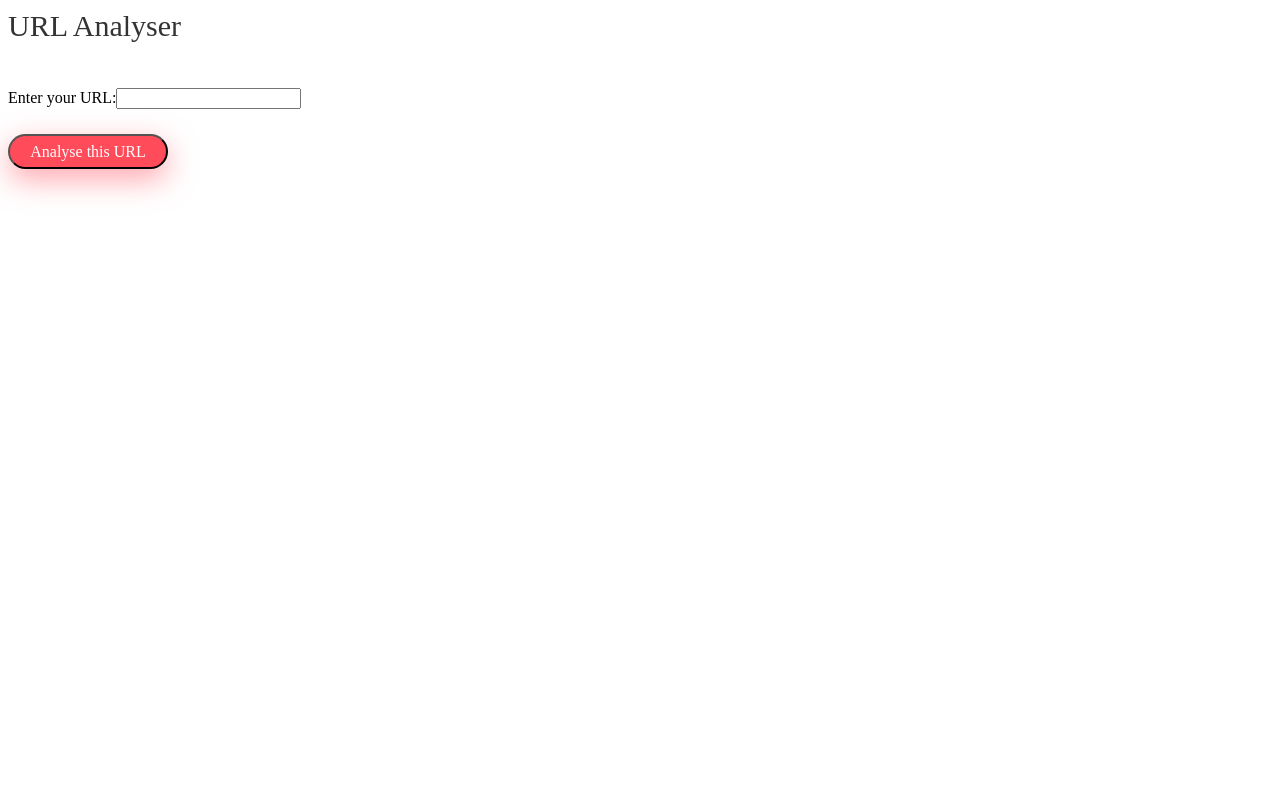
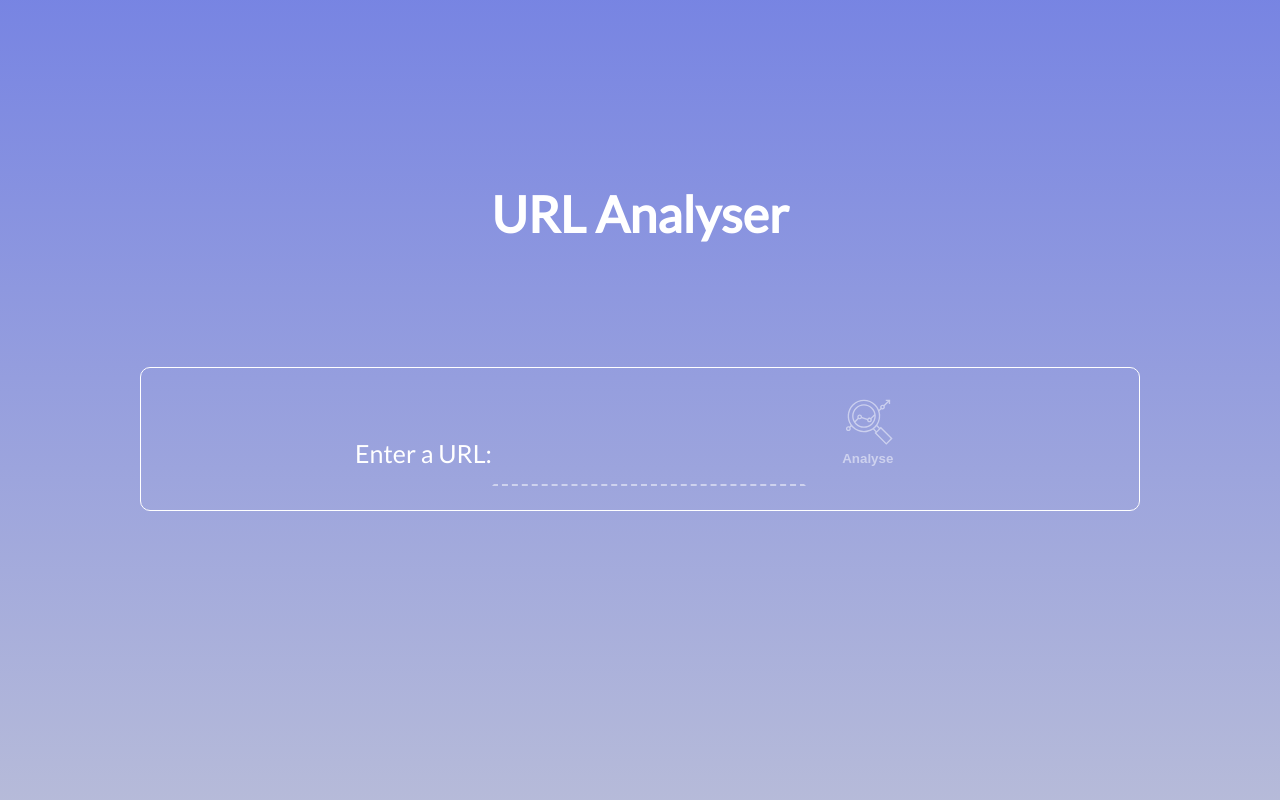
Before and after one commit to loney7/URL-Analyser-REST-Backend-with-python-and-django, a Django app: page /index/analyse/ in a window 1280 px wide. Run offline with Django 3.2, Linux system fonts and the light colour scheme.

Commit message:
HTML changes

```diff
--- a/my_project/forms.py
+++ b/my_project/forms.py
@@ -1,4 +1,4 @@
 from django import forms
 
 class Form(forms.Form):
-    address = forms.URLField(label = 'Enter your URL')
+    address = forms.URLField(label = 'Enter a URL')
--- a/my_project/templates/form.html
+++ b/my_project/templates/form.html
@@ -2,96 +2,162 @@
 <head>
     <meta charset="UTF-8">
     <title>URL Analyser</title>
-    <style>
-
-.contact100-form {
-  width: 100%;
-  display: -webkit-box;
-  display: -webkit-flex;
-  display: -moz-box;
-  display: -ms-flexbox;
-  display: flex;
-  flex-wrap: wrap;
-  justify-content: space-between;
-  padding-bottom: 68px;
+	<link href='https://fonts.googleapis.com/css?family=Lato' rel='stylesheet' type='text/css'>
+	<style>
+	body {
+  font-family: 'Lato', georgia;
+  font-size: 25px;
+  color: rgba(255, 255, 255, 1);
+  background: linear-gradient(to top, #b0b5d6ec, #6c7ae0eb);
+  text-align: center;
+  font-weight: 300;
+  -webkit-font-smoothing: antialiased;
 }
 
-.contact100-form-title {
-  display: block;
-  width: 100%;
-  font-family: Poppins-Bold;
-  font-size: 30px;
-  color: #333333;
-  line-height: 1.2;
-  text-align: left;
-  padding-bottom: 44px;
+#form {
+  max-width: 90%;
+  margin: 0 auto;
 }
 
-.contact100-form-btn {
-  display: -webkit-box;
-  display: -webkit-flex;
-  display: -moz-box;
-  display: -ms-flexbox;
-  display: flex;
-  justify-content: center;
-  align-items: center;
-  padding: 0 20px;
-  min-width: 160px;
-  height: 35px;
-  background-color: #ff4b5a;
-  border-radius: 25px;
-
-  font-family: Poppins-Medium;
-  font-size: 16px;
-  color: #fff;
-  line-height: 1.2;
-
-  -webkit-transition: all 0.4s;
-  -o-transition: all 0.4s;
-  -moz-transition: all 0.4s;
-  transition: all 0.4s;
-
-  box-shadow: 0 10px 30px 0px rgba(255, 75, 90, 0.5);
-  -moz-box-shadow: 0 10px 30px 0px rgba(255, 75, 90, 0.5);
-  -webkit-box-shadow: 0 10px 30px 0px rgba(255, 75, 90, 0.5);
-  -o-box-shadow: 0 10px 30px 0px rgba(255, 75, 90, 0.5);
-  -ms-box-shadow: 0 10px 30px 0px rgba(255, 75, 90, 0.5);
+label {
+  font-weight: 400;
+  cursor: pointer;
 }
 
-.contact100-form-btn:hover {
-  background-color: #333333;
-  box-shadow: 0 10px 30px 0px rgba(51, 51, 51, 0.5);
-  -moz-box-shadow: 0 10px 30px 0px rgba(51, 51, 51, 0.5);
-  -webkit-box-shadow: 0 10px 30px 0px rgba(51, 51, 51, 0.5);
-  -o-box-shadow: 0 10px 30px 0px rgba(51, 51, 51, 0.5);
-  -ms-box-shadow: 0 10px 30px 0px rgba(51, 51, 51, 0.5);
+textarea,
+input {
+  border: none;
+  outline: none;
+  border-radius: 0;
+  text-align: center;
+  background: none;
+  font-weight: 700;
+  font-family: 'Lato', georgia;
+  font-size: 25px;
+  color: rgba(255, 255, 255, 1);
+  max-width: 90%;
+  padding: 1rem;
+  border: 2px dashed rgba(255, 255, 255, 0);
+  box-sizing: border-box;
+  cursor: text;
 }
 
-.container-contact100-form-btn {
-  width: 100%;
-  display: -webkit-box;
-  display: -webkit-flex;
-  display: -moz-box;
-  display: -ms-flexbox;
-  display: flex;
-  flex-wrap: wrap;
-  margin-top: 25px;
+textarea {
+  text-align: left;
+  resize: none;
+  width: 90%;
+  border-color: rgba(255, 255, 255, 0)
 }
 
-    </style>
+textarea:focus {
+  background-color: rgba(255, 255, 255, 0.2);
+  border: 2px dashed rgba(255, 255, 255, 1);
+}
+
+textarea:focus:required:valid {
+  border: 2px solid rgba(255, 255, 255, 0);
+  border-bottom: 2px solid rgba(255, 255, 255, 0.2);
+}
+
+textarea:required:valid {
+  border-bottom: 2px solid rgba(255, 255, 255, 0.2);
+}
+
+input {
+  border-bottom: 2px dashed rgba(255, 255, 255, 0.5);
+}
+
+input:required,
+textarea:required {
+  border-bottom: 2px dashed rgba(255, 255, 255, 0.5);
+}
+
+input:focus {
+  border-bottom: 2px dashed rgba(255, 255, 255, 1);
+  background-color: rgba(255, 255, 255, 0.2);
+}
+
+input:required:valid {
+  border-bottom: 2px solid rgba(255, 255, 255, 0.2);
+}
+
+input:required:invalid {
+  color: rgba(255, 255, 255, 0.5);
+}
+
+::-webkit-input-placeholder {
+  text-align: center;
+  color: rgba(255, 255, 255, 0.4);
+  font-style: italic;
+  font-weight: 400;
+}
+
+:-ms-input-placeholder {
+  text-align: center;
+  color: rgba(255, 255, 255, 0.4);
+  font-style: italic;
+  font-weight: 400;
+}
+
+.expanding {
+  vertical-align: top;
+}
+
+.send-icn {
+  fill: rgba(255, 255, 255, 1);
+  opacity: 0.5;
+}
+
+.send-icn:hover {
+  cursor: pointer;
+  opacity: 1;
+}
+
+button {
+  background: none;
+  border: none;
+  outline: none;
+  margin: 2vmax;
+}
+
+button:hover h4 {
+  text-decoration-color: black;
+  opacity: 1;
+}
+
+h4 {
+	color: white;
+	margin-top: 5px;
+ 	display: block;
+ 	opacity: 0.5;
+}
+
+</style>
 </head>
 <body>
-<div align="center">
-<form method="POST" action="" class="contact100-form">
-		<span class="contact100-form-title">URL Analyser</span>
-
-			<div>{% csrf_token %}{{form}}</div>
-			<div class="container-contact100-form-btn">
-				<button class="contact100-form-btn" type="submit">
-					<span>Analyse this URL</span>
-				</button>
-			</div>
-</form>
+<div style="  position: absolute;
+  margin: auto;
+  top: 0;
+  right: 0;
+  bottom: 0;
+  left: 0;
+  width: 1000px;
+  height: 500px;">
+	<h1>URL Analyser</h1><br><br><br>
+	<div style="border:1px solid white; border-radius: 10px;">
+		<form id="form" method= "POST">
+		  <!--<label for="url">Enter a URL</label>-->
+		  <!--<input type="url" name="url" id="url" placeholder="" required>-->
+			{% csrf_token %}{{form}}
+		  <button type="submit">
+				<svg class="send-icn" viewBox="0 0 30 30">
+					<path d="M17.791 7.442c-1.309-1.309-3.049-2.029-4.899-2.029s-3.591 0.72-4.899 2.029c-2.701 2.701-2.701 7.097 0 9.798 1.309 1.309 3.049 2.029 4.899 2.029s3.59-0.72 4.899-2.029c1.309-1.309 2.029-3.049 2.029-4.899s-0.72-3.59-2.029-4.899zM8.551 8c1.159-1.159 2.701-1.798 4.341-1.798s3.181 0.639 4.341 1.798c0.915 0.915 1.506 2.069 1.714 3.32l-2.151 2.103c-0.204-0.115-0.439-0.181-0.689-0.181-0.487 0-0.916 0.249-1.169 0.626l-3.161-0.992c0-0.009 0.001-0.018 0.001-0.028 0-0.775-0.631-1.406-1.406-1.406s-1.406 0.631-1.406 1.406c0 0.253 0.068 0.491 0.186 0.697l-1.658 1.719c-1.258-2.327-0.906-5.301 1.058-7.265zM16.725 14.648c0 0.34-0.277 0.617-0.617 0.617s-0.617-0.277-0.617-0.617c0-0.34 0.277-0.617 0.617-0.617s0.617 0.277 0.617 0.617zM10.989 12.849c0 0.34-0.277 0.617-0.617 0.617s-0.617-0.277-0.617-0.617 0.277-0.617 0.617-0.617c0.34 0 0.617 0.277 0.617 0.617zM17.233 16.682c-1.159 1.159-2.701 1.798-4.341 1.798s-3.182-0.639-4.341-1.798c-0.23-0.23-0.438-0.475-0.625-0.731l1.793-1.858c0.195 0.103 0.417 0.162 0.653 0.162 0.487 0 0.916-0.249 1.169-0.626l3.161 0.992c-0 0.009-0.001 0.018-0.001 0.028 0 0.775 0.631 1.406 1.406 1.406s1.406-0.631 1.406-1.406c0-0.239-0.060-0.464-0.166-0.661l1.684-1.646c-0 1.64-0.639 3.181-1.798 4.341z"></path>
+					<path d="M22.775 18.68l-0.573 0.573-1.421-1.519c1.682-2.459 2.087-5.535 1.215-8.291l1.128-1.103c0.198 0.107 0.425 0.168 0.666 0.168 0.775 0 1.406-0.631 1.406-1.406 0-0.23-0.056-0.446-0.154-0.638l2.421-2.367v1.224h0.789v-2.556h-2.556v0.789h1.193l-2.389 2.336c-0.209-0.123-0.452-0.194-0.711-0.194-0.775 0-1.406 0.631-1.406 1.406 0 0.248 0.065 0.481 0.178 0.684l-0.864 0.845c-0.465-1.108-1.147-2.145-2.048-3.046-3.726-3.726-9.788-3.726-13.514 0-3.319 3.319-3.681 8.492-1.087 12.215l-0.664 0.689c-0.195-0.103-0.417-0.162-0.653-0.162-0.775-0-1.406 0.631-1.406 1.406s0.631 1.406 1.406 1.406 1.406-0.631 1.406-1.406c0-0.254-0.068-0.491-0.186-0.697l0.58-0.601c0.19 0.228 0.39 0.45 0.603 0.663 1.863 1.863 4.31 2.794 6.757 2.794 1.879 0 3.757-0.55 5.371-1.647l1.425 1.523-0.592 0.592 6.9 6.876 3.681-3.681-6.9-6.876zM23.79 6.485c0.34 0 0.617 0.277 0.617 0.617s-0.277 0.617-0.617 0.617c-0.34 0-0.617-0.277-0.617-0.617s0.277-0.617 0.617-0.617zM3.731 20.351c-0.34 0-0.617-0.277-0.617-0.617s0.277-0.617 0.617-0.617c0.34 0 0.617 0.277 0.617 0.617s-0.277 0.617-0.617 0.617zM6.693 18.54c-3.418-3.418-3.418-8.979 0-12.398 1.709-1.709 3.954-2.564 6.199-2.564s4.49 0.855 6.199 2.564c3.418 3.418 3.418 8.979 0 12.398s-8.98 3.418-12.398 0zM18.901 19.772c0.258-0.209 0.508-0.433 0.748-0.674 0.232-0.232 0.45-0.473 0.653-0.722l1.342 1.435-1.399 1.399-1.345-1.438zM25.993 28.121l-5.782-5.762 2.564-2.564 5.782 5.762-2.564 2.564z"></path>
+				</svg>
+		      <h4>Analyse</h4>
+		   </button>
+		</form>
+	</div>
 </div>
 </body>
 </html>
```
Also changed, not shown: db.sqlite3.
